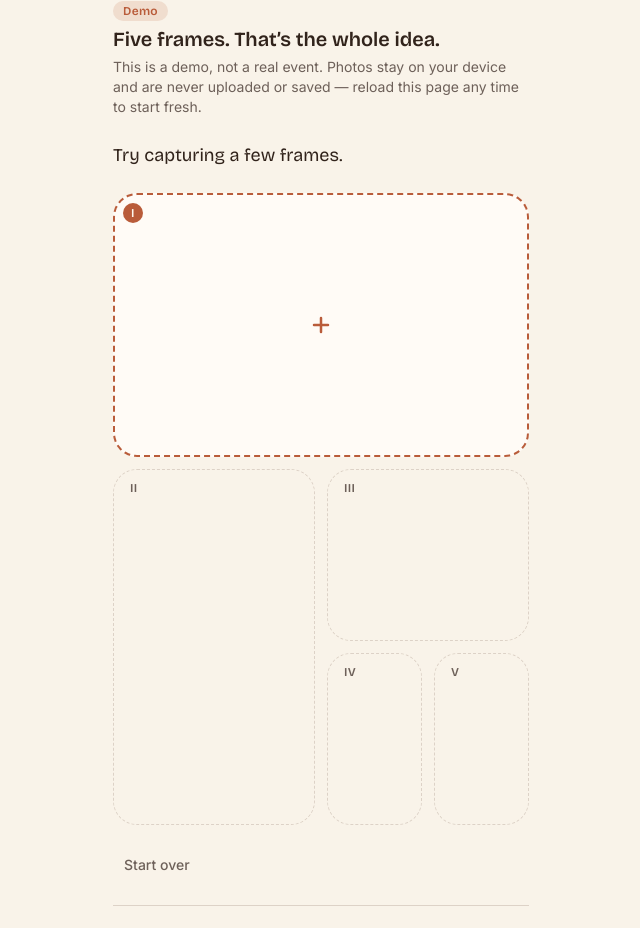
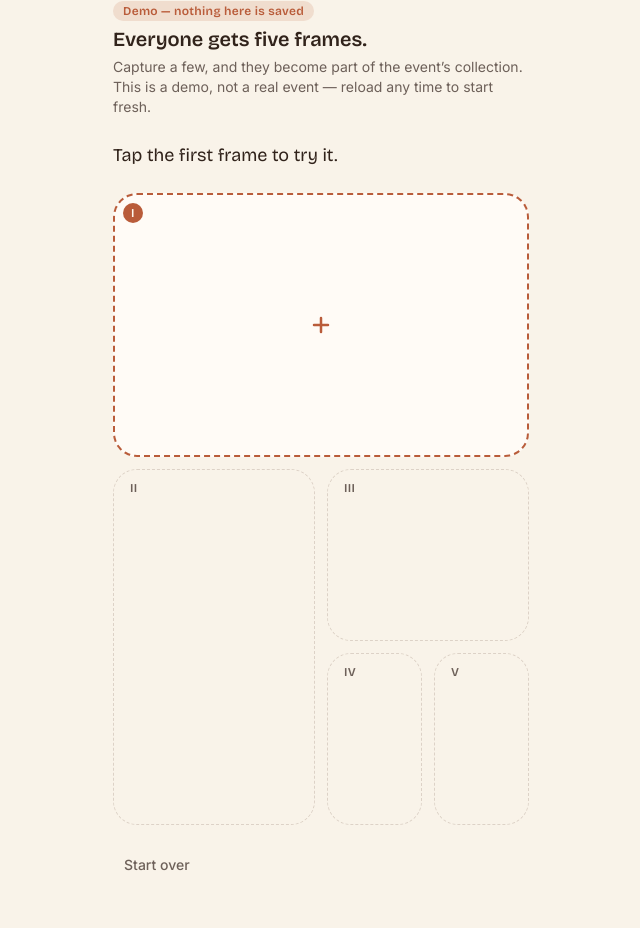
Before and after one commit to ezanglo/five-frames, a Next.js app: page /demo in a window 1280 px wide. Shown: the part 31-959 px from the top of the page, without its empty margins (319-959 px from the left). Built offline with nearby package versions, Linux system fonts and the light colour scheme.

Commit message:
feat: enhance demo experience with improved copy and conditional rendering for user guidance

```diff
--- a/app/(demo)/demo/demo-experience.tsx
+++ b/app/(demo)/demo/demo-experience.tsx
@@ -134,12 +134,16 @@ export function DemoExperience() {
 
   return (
     <div className="flex flex-1 flex-col gap-6">
-      <DemoBadgeHeader />
+      <DemoBadgeHeader showOrientation={!hasAnyFilled && !pickerOpen && !composing} />
 
       {viewMode === "capture" ? (
         <>
           <p className="font-guest-display text-lg text-(--guest-ink)">
-            {complete ? "These are yours to keep — for now." : "Try capturing a few frames."}
+            {complete
+              ? "All five — yours to keep, for now."
+              : hasAnyFilled
+                ? "Keep going, or stop whenever it feels right."
+                : "Tap the first frame to try it."}
           </p>
 
           <FrameGrid frames={gridFrames} onActivate={openPicker} />
@@ -159,16 +163,25 @@ export function DemoExperience() {
 
           {pickerOpen && !composing && (
             <div className="flex flex-col gap-3 rounded-2xl border border-(--guest-border) bg-(--guest-canvas-raised) p-4">
-              <p className="text-sm text-(--guest-ink-muted)">
-                Use your own photo, or try a sample.
-              </p>
+              <div className="flex flex-col gap-1.5">
                 <Button
                   type="button"
                   onClick={() => fileInputRef.current?.click()}
                   className="bg-(--guest-accent) text-(--guest-accent-foreground) hover:bg-(--guest-accent)/90"
                 >
-                Choose or take a photo
+                  Use your own photo
                 </Button>
+                <p className="text-xs text-(--guest-ink-muted)">
+                  Stays on your device — never uploaded.
+                </p>
+              </div>
+
+              <div className="flex items-center gap-2 text-xs text-(--guest-ink-muted)">
+                <span className="h-px flex-1 bg-(--guest-border)" aria-hidden />
+                or try a sample
+                <span className="h-px flex-1 bg-(--guest-border)" aria-hidden />
+              </div>
+
               <div className="flex gap-2 overflow-x-auto pb-1">
                 {DEMO_SAMPLE_PHOTOS.map((sample) => (
                   <button
@@ -183,6 +196,7 @@ export function DemoExperience() {
                   </button>
                 ))}
               </div>
+
               <Button type="button" variant="ghost" onClick={closePicker}>
                 Cancel
               </Button>
@@ -191,6 +205,9 @@ export function DemoExperience() {
 
           {composing && (
             <div className="flex flex-col gap-3 rounded-2xl border border-(--guest-border) bg-(--guest-canvas-raised) p-4">
+              <p className="text-xs text-(--guest-ink-muted)">
+                Only visible here — this demo photo isn&rsquo;t uploaded or saved anywhere.
+              </p>
               <Textarea
                 placeholder="Add a short message (optional)"
                 value={message}
@@ -227,7 +244,9 @@ export function DemoExperience() {
       ) : (
         <>
           <p className="font-guest-display text-lg text-(--guest-ink)">
-            A taste of a revealed FiveFrames gallery.
+            {complete
+              ? "All five, together — a taste of a real event's collection."
+              : "This is what your frames look like together."}
           </p>
           <FrameGrid frames={gridFrames} />
           <Button type="button" variant="outline" onClick={() => setViewMode("capture")} className="border-(--guest-border)">
@@ -240,29 +259,44 @@ export function DemoExperience() {
         Start over
       </Button>
 
-      <TrustAndConversion />
+      <TrustAndConversion compact={!hasAnyFilled} />
     </div>
   );
 }
 
-function DemoBadgeHeader() {
+function DemoBadgeHeader({ showOrientation }: { showOrientation: boolean }) {
   return (
     <div className="flex flex-col gap-1">
       <span className="font-guest-display w-fit rounded-full bg-(--guest-accent)/15 px-2.5 py-0.5 text-xs font-semibold tracking-wide text-(--guest-accent)">
-        Demo
+        Demo — nothing here is saved
       </span>
       <h1 className="font-guest-display text-xl font-semibold text-(--guest-ink)">
-        Five frames. That&rsquo;s the whole idea.
+        Everyone gets five frames.
       </h1>
+      {showOrientation && (
         <p className="text-sm text-(--guest-ink-muted)">
-        This is a demo, not a real event. Photos stay on your device and are never uploaded or
-        saved — reload this page any time to start fresh.
+          Capture a few, and they become part of the event&rsquo;s collection. This is a demo, not
+          a real event — reload any time to start fresh.
         </p>
+      )}
     </div>
   );
 }
 
-function TrustAndConversion() {
+function TrustAndConversion({ compact }: { compact: boolean }) {
+  if (compact) {
+    return (
+      <div className="mt-auto pt-5">
+        <Link
+          href="/signup"
+          className="text-sm text-(--guest-ink-muted) underline underline-offset-4"
+        >
+          Already sold? Create your event
+        </Link>
+      </div>
+    );
+  }
+
   return (
     <div className="mt-auto flex flex-col gap-3 border-t border-(--guest-border) pt-5">
       <p className="text-sm text-(--guest-ink-muted)">
```
Also changed, not shown: 2 other files (tests, documents, lock files or other folders). Lines whose indentation alone changed are shown as unchanged.
